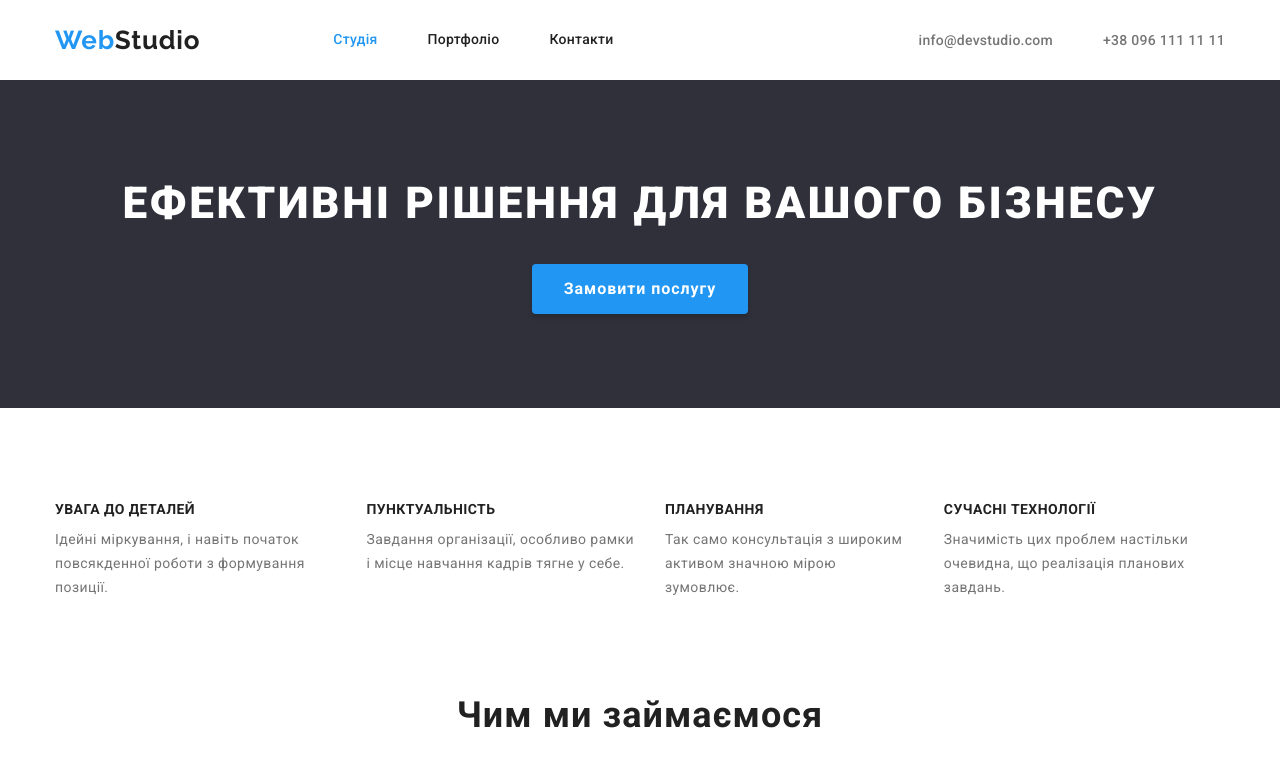
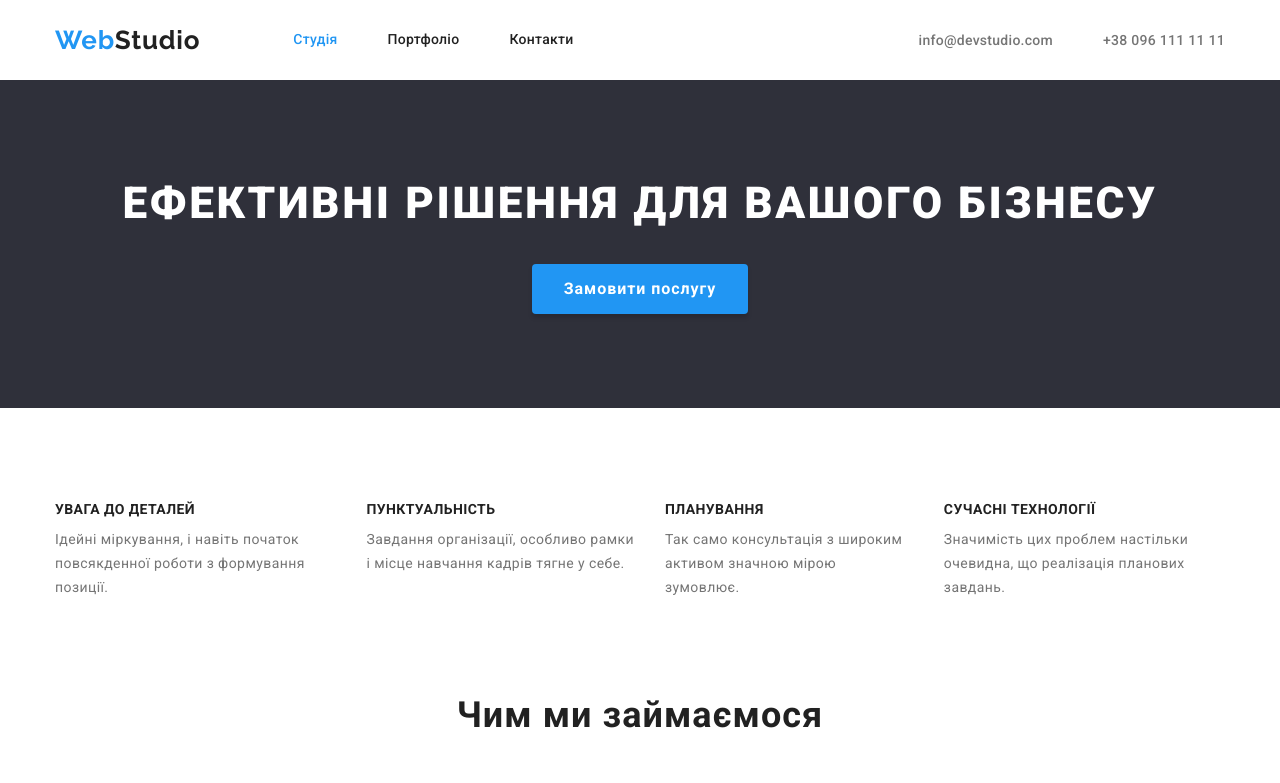
Before and after one commit to acvetochka/goit-markup-hw-03, a plain HTML site: page index.html in a window 1280 px wide. Shown: the top 783 px of the page. Drawn offline with nearby package versions, Linux system fonts and the light colour scheme.

Commit message:
Видаляє падінг в панелі навігації

```diff
--- a/css/styles.css
+++ b/css/styles.css
@@ -76,16 +76,18 @@ body {
 
 .list {
     display: flex;
-    /* padding-left: 0; */
     margin-top: 0;
     margin-bottom: 0;
 
     list-style: none;
 }
 
+.nav {
+    padding-left: 0;
+}
+
 .list .nav-item + .nav-item{
     margin-left: 50px;
-
 }
 
 .list .link.current {
--- a/index.html
+++ b/index.html
@@ -22,8 +22,8 @@
         <a href="./index.html" class="logo"
           ><span class="logo-accent">Web</span>Studio</a
         >
-        <nav class="">
-          <ul class="list">
+        <nav>
+          <ul class="list nav">
             <li class="nav-item">
               <a href="./index.html" class="link current">Студія</a>
             </li>
```
